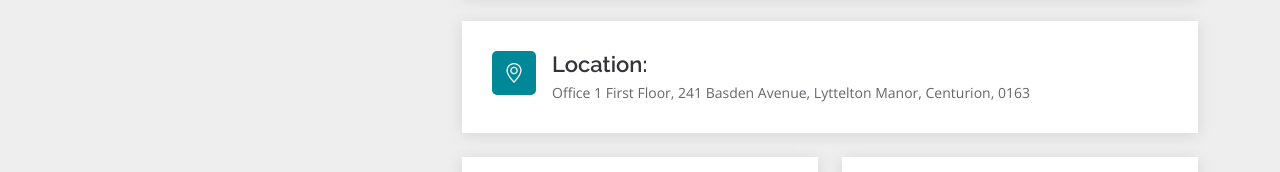
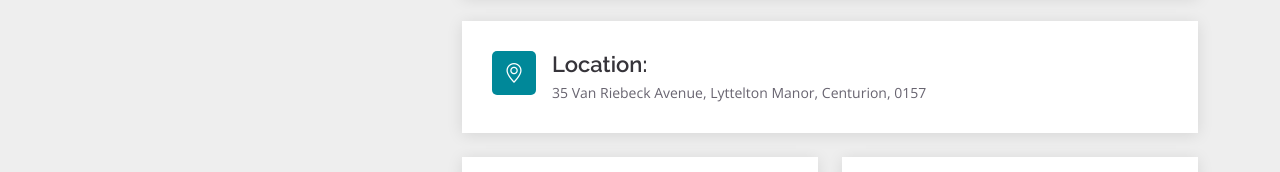
Before and after one commit to marvin-thobejane/marvin-thobejane.github.io, a plain HTML site: page index.html in a window 1280 px wide. Shown: the part 8157-8329 px from the top of the page. Drawn offline with nearby package versions, Linux system fonts and the light colour scheme; files whose address does not match are found by name.

Commit message:
Update Address

```diff
--- a/index.html
+++ b/index.html
@@ -495,7 +495,7 @@
                         <div class="info mt-4">
                             <i class="bi bi-geo-alt"></i>
                             <h4>Location:</h4>
-                            <p>Office 1 First Floor, 241 Basden Avenue, Lyttelton Manor, Centurion, 0163 </p>
+                            <p>35 Van Riebeck Avenue, Lyttelton Manor, Centurion, 0157</p>
                         </div>
                         <div class="row">
                             <div class="col-lg-6 mt-4">
```
